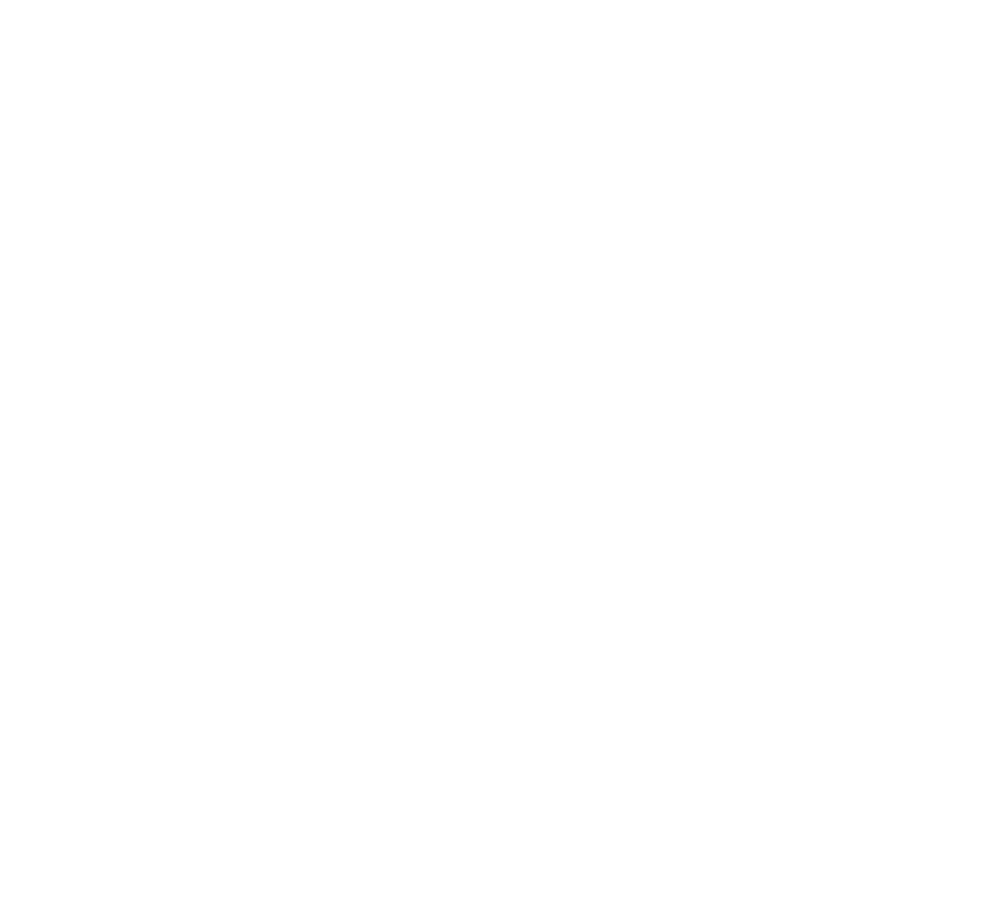
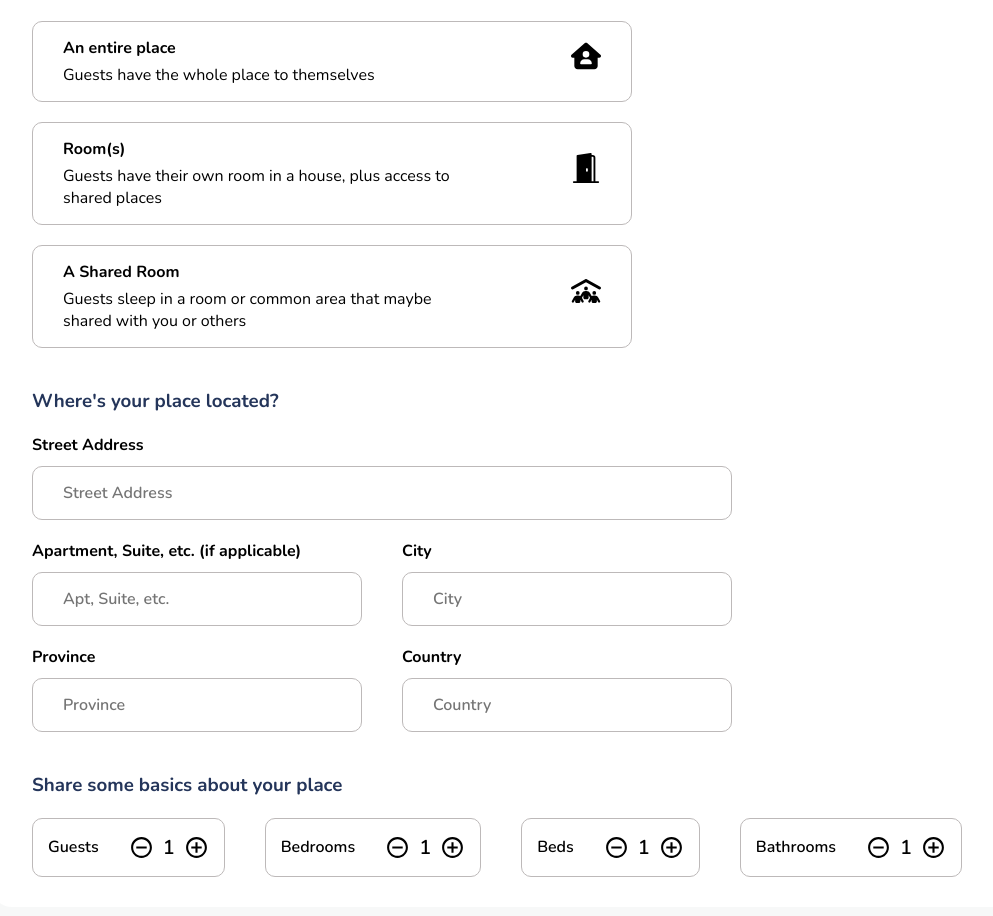
Before and after one commit to RahulSangwan01/Home-Bliss, a React (Create React App) app in the folder client/: page /create-listing in a window 1280 px wide. Shown: the part 630-1546 px from the top of the page, without its empty margins (68-1061 px from the left). Before the commit the page ends 800 px from the top, so only its background shows below. Built offline with nearby package versions, Linux system fonts and the light colour scheme.

Commit message:
basic structure of createListing

```diff
--- a/client/src/pages/CreateListing.jsx
+++ b/client/src/pages/CreateListing.jsx
@@ -1,13 +1,180 @@
-import React from 'react'
-import '../styles/CreateListing.scss'
-import Navbar from '../components/Navbar'
+  import "../styles/CreateListing.scss";
+import Navbar from "../components/Navbar";
+import { categories, types } from "../data";
+import { RemoveCircleOutline, AddCircleOutline } from "@mui/icons-material";
+import variables from "../styles/variables.scss";
+import { useState } from "react";
+import { useSelector } from "react-redux";
+import { useNavigate } from "react-router-dom";
+import Footer from "../components/Footer";
 
 const CreateListing = () => {
+  const [category, setCategory] = useState("");
+  const [type, setType] = useState("");
+
+  const [formLocation, setFormLocation] = useState({
+    streetAddress: "",
+    aptSuite: "",
+    city: "",
+    province: "",
+    country: "",
+  });
+
+  const [guestCount, setGuestCount] = useState(1);
+  const [bedroomCount, setBedroomCount] = useState(1);
+  const [bedCount, setBedCount] = useState(1);
+  const [bathroomCount, setBathroomCount] = useState(1);
+
+  const handleChangeLocation = (e) => {
+    const { name, value } = e.target;
+    setFormLocation({ ...formLocation, [name]: value });
+  };
+
   return (
     <>
-    <Navbar> </Navbar>
+      <Navbar />
+      <div className="create-listing">
+        <h1>Publish Your Place</h1>
+        <form>
+          <div className="create-listing_step1">
+            <h2>Step 1: Tell us about your place</h2>
+            <hr />
+            <h3>Which of these categories best describes your place?</h3>
+            <div className="category-list">
+              {categories.map((item, index) => (
+                <div
+                  className={`category ${
+                    category === item.label ? "selected" : ""
+                  }`}
+                  key={index}
+                  onClick={() => setCategory(item.label)}
+                >
+                  <div className="category_icon">{item.icon}</div>
+                  <p>{item.label}</p>
+                </div>
+              ))}
+            </div>
+
+            <h3>What type of place will guests have?</h3>
+            <div className="type-list">
+              {types.map((item, index) => (
+                <div
+                  className={`type ${type === item.name ? "selected" : ""}`}
+                  key={index}
+                  onClick={() => setType(item.name)}
+                >
+                  <div className="type_text">
+                    <h4>{item.name}</h4>
+                    <p>{item.description}</p>
+                  </div>
+                  <div className="type_icon">{item.icon}</div>
+                </div>
+              ))}
+            </div>
+
+            <h3>Where's your place located?</h3>
+            <div className="full">
+              <div className="location">
+                <p>Street Address</p>
+                <input
+                  type="text"
+                  placeholder="Street Address"
+                  name="streetAddress"
+                  value={formLocation.streetAddress}
+                  onChange={handleChangeLocation}
+                  required
+                />
+              </div>
+            </div>
+
+            <div className="half">
+              <div className="location">
+                <p>Apartment, Suite, etc. (if applicable)</p>
+                <input
+                  type="text"
+                  placeholder="Apt, Suite, etc."
+                  name="aptSuite"
+                  value={formLocation.aptSuite}
+                  onChange={handleChangeLocation}
+                  required
+                />
+              </div>
+              <div className="location">
+                <p>City</p>
+                <input
+                  type="text"
+                  placeholder="City"
+                  name="city"
+                  value={formLocation.city}
+                  onChange={handleChangeLocation}
+                  required
+                />
+              </div>
+            </div>
+
+            <div className="half">
+              <div className="location">
+                <p>Province</p>
+                <input
+                  type="text"
+                  placeholder="Province"
+                  name="province"
+                  value={formLocation.province}
+                  onChange={handleChangeLocation}
+                  required
+                />
+              </div>
+              <div className="location">
+                <p>Country</p>
+                <input
+                  type="text"
+                  placeholder="Country"
+                  name="country"
+                  value={formLocation.country}
+                  onChange={handleChangeLocation}
+                  required
+                />
+              </div>
+            </div>
+
+            <h3>Share some basics about your place</h3>
+            <div className="basics">
+              {[
+                { label: "Guests", count: guestCount, setCount: setGuestCount },
+                { label: "Bedrooms", count: bedroomCount, setCount: setBedroomCount },
+                { label: "Beds", count: bedCount, setCount: setBedCount },
+                { label: "Bathrooms", count: bathroomCount, setCount: setBathroomCount },
+              ].map((item, index) => (
+                <div className="basic" key={index}>
+                  <p>{item.label}</p>
+                  <div className="basic_count">
+                    <RemoveCircleOutline
+                      onClick={() => item.count > 1 && item.setCount(item.count - 1)}
+                      sx={{
+                        fontSize: "25px",
+                        cursor: "pointer",
+                        "&:hover": { color: variables.pinkred },
+                      }}
+                    />
+                    <p>{item.count}</p>
+                    <AddCircleOutline
+                      onClick={() => item.setCount(item.count + 1)}
+                      sx={{
+                        fontSize: "25px",
+                        cursor: "pointer",
+                        "&:hover": { color: variables.pinkred },
+                      }}
+                    />
+                  </div>
+                </div>
+              ))}
+            </div>
+          </div>
+        </form>
+      </div>
+      <Footer />
     </>
-  )
-}
+  );
+};
 
-export default CreateListing
+export default CreateListing;
```
